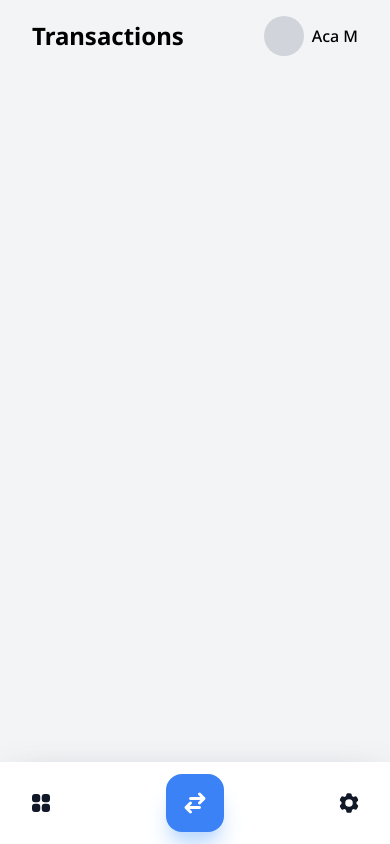
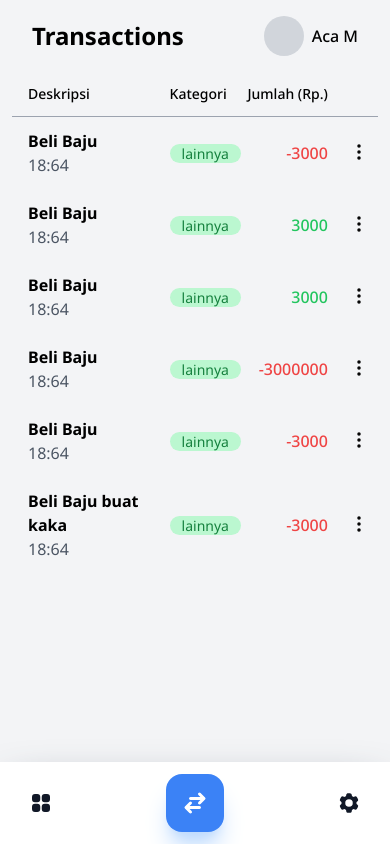
Before and after one commit to aacmal/finaki, a Next.js app: page /transactions in a window 390 px wide. Built offline with nearby package versions, Linux system fonts and the light colour scheme.

Commit message:
make list transactions component responsive

```diff
--- a/components/Transactions/AllTransactions.tsx
+++ b/components/Transactions/AllTransactions.tsx
@@ -4,6 +4,7 @@ import TableContainer from '@/dls/Table/TableContainer'
 import TableRow from '@/dls/Table/TableRow'
 import ArrowCircleIcon from '@/icons/ArrowCircleIcon'
 import ArrowIcon from '@/icons/ArrowIcon'
+import ElipsisVerticalIcon from '@/icons/ElipsisVerticalIcon'
 import PencilIcon from '@/icons/PencilIcon'
 import TrashIcon from '@/icons/TrashIcon'
 import { Transaction } from '@/types/Transaction'
@@ -15,12 +16,65 @@ type Props = {
   transactionsData: any[]
 }
 
+// TODO: Refactor this component
+
 const AllTransactions = ({
   transactionsData
 }: Props) => {
   return (
     <>
-
+      <div className='flex flex-col w-full'>
+        <div className='flex gap-2 w-full px-4 py-3 border-b border-gray-400 font-medium text-sm'>
+          <div className='w-[14%] hidden lg:block'>Waktu</div>
+          <div className='w-[40%] lg:w-[30%]'>Deskripsi</div>
+          <div className='w-[10%] text-center'>Kategori</div>
+          <div className='w-[35%] lg:w-[15%] text-right'>Jumlah (Rp.)</div>
+        </div>
+        {
+          transactionsData.map((transaction: Transaction, index) => (
+            <div key={index} className='flex gap-2 items-center w-full py-3 hover:bg-blue-100 rounded-xl px-4 group'>
+              <div className='w-[14%] hidden lg:block text-gray-500 group-hover:text-gray-900'>{transaction.hour}</div>
+              <div className='w-[40%] lg:w-[30%] flex flex-col'>
+                <span className='font-bold lg:font-medium'>{transaction.description}</span>
+                <span className='lg:hidden text-gray-600'>{transaction.hour}</span>
+              </div>
+              <div className='w-[10%] text-center'>
+                <span className='px-3 text-green-700 bg-green-200 text-sm rounded-3xl'>
+                  {transaction.category}
+                </span>
+              </div>
+              <div className={classNames(
+                'w-[35%] lg:w-[15%] text-right font-medium',
+                {'text-green-500': transaction.type === 'in'},
+                {'text-red-500': transaction.type === 'out'}
+              )}>
+                {
+                  transaction.type === 'out' && '-'
+                }{transaction.amount}
+              </div>
+              <div className='flex-1 text-center lg:invisible lg:group-hover:visible'>
+                <div className='hidden lg:flex gap-3 justify-center'>
+                  <button className='text-blue-500 hover:bg-blue-500 hover:text-white rounded p-1'>
+                    <IconWrapper className='w-5'>
+                      <PencilIcon/>
+                    </IconWrapper>
+                  </button>
+                  <button className='text-red-500 hover:bg-red-500 hover:text-white rounded p-1'>
+                    <IconWrapper className='w-5'>
+                      <TrashIcon/>
+                    </IconWrapper>
+                  </button>
+                </div>
+                <button className='lg:hidden rounded p-1 -mr-5'>
+                    <IconWrapper className=' overflow-hidden h-6'>
+                      <ElipsisVerticalIcon strokeWidth={2} stroke='currentColor'/>
+                    </IconWrapper>
+                </button>
+              </div>
+            </div>
+          ))
+        }
+      </div>
       {/* <TableContainer className='gap-10' tabelDescription='All Transactions'>
         <TransactionHeader/>
         {
--- /dev/null
+++ b/components/icons/ElipsisVerticalIcon.tsx
@@ -0,0 +1,13 @@
+import { defaultIconProps, IconProps } from '@/types/IconProps'
+import React from 'react'
+
+const ElipsisVerticalIcon = (props: IconProps) => {
+  return (
+    <svg xmlns="http://www.w3.org/2000/svg" {...defaultIconProps} {...props}>
+      <path strokeLinecap="round" strokeLinejoin="round" d="M12 6.75a.75.75 0 110-1.5.75.75 0 010 1.5zM12 12.75a.75.75 0 110-1.5.75.75 0 010 1.5zM12 18.75a.75.75 0 110-1.5.75.75 0 010 1.5z" />
+    </svg>
+
+  )
+}
+
+export default ElipsisVerticalIcon
```
